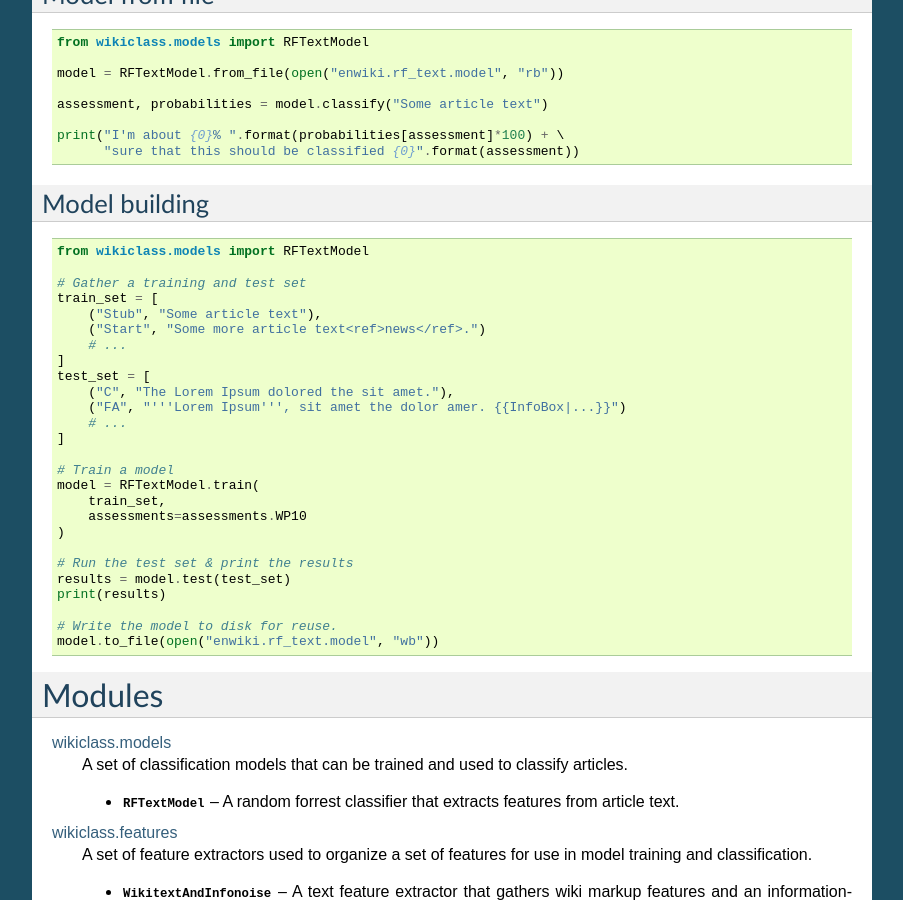
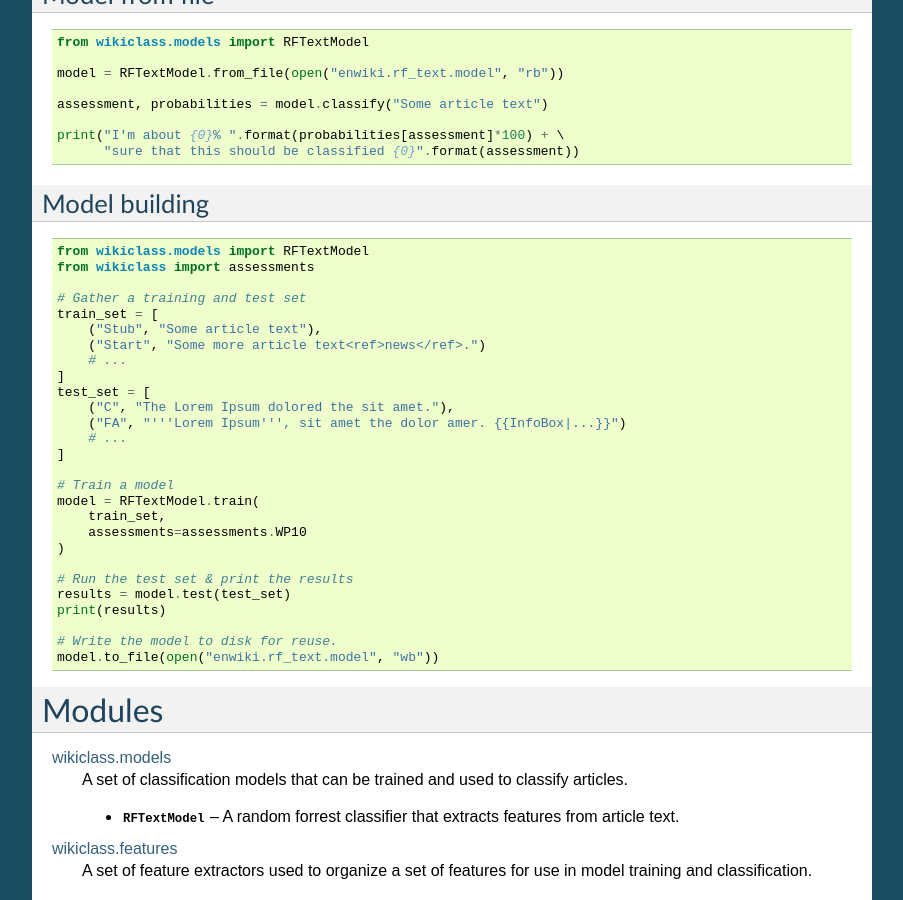
Before and after one commit to wikimedia/articlequality, a Sphinx documentation site: the page built from doc/index.rst, in a window 1280 px wide and 900 px high, scrolled down 394 px. Shown: the whole window, without its empty margins (198-1101 px from the left). Built offline with Sphinx 7.4.7, drawn with Linux system fonts in a browser that asks for light colours.

Commit message:
Fixed example in documentation.

```diff
--- a/doc/index.rst
+++ b/doc/index.rst
@@ -41,6 +41,7 @@ Model building
 .. code-block:: python
 
     from wikiclass.models import RFTextModel
+    from wikiclass import assessments
 
     # Gather a training and test set
     train_set = [
```
